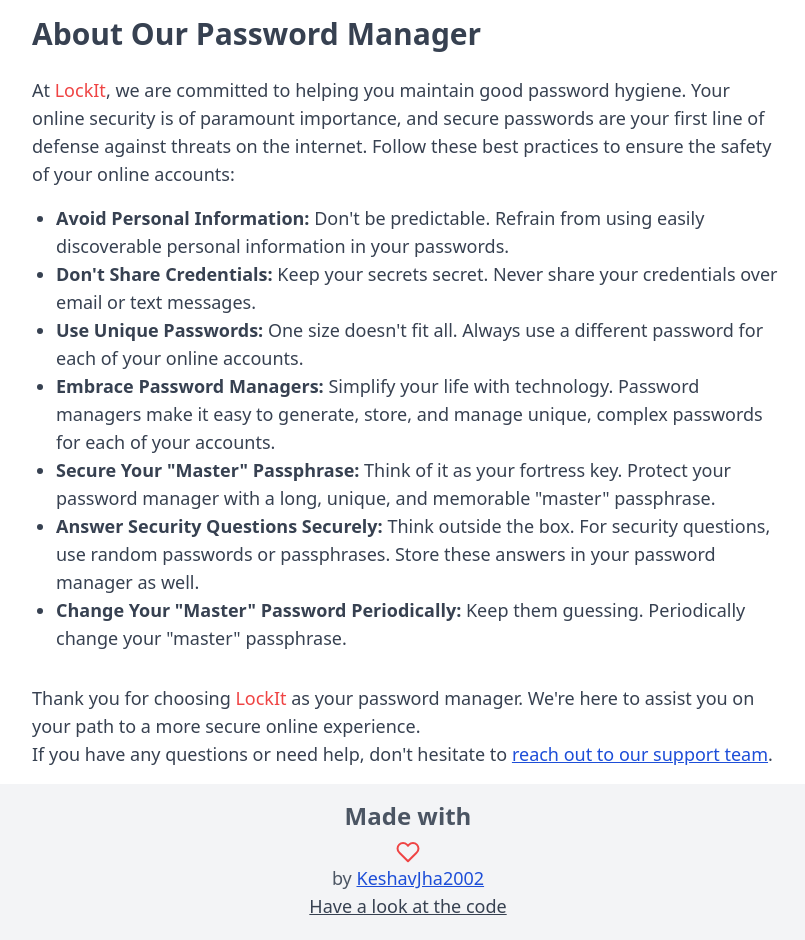
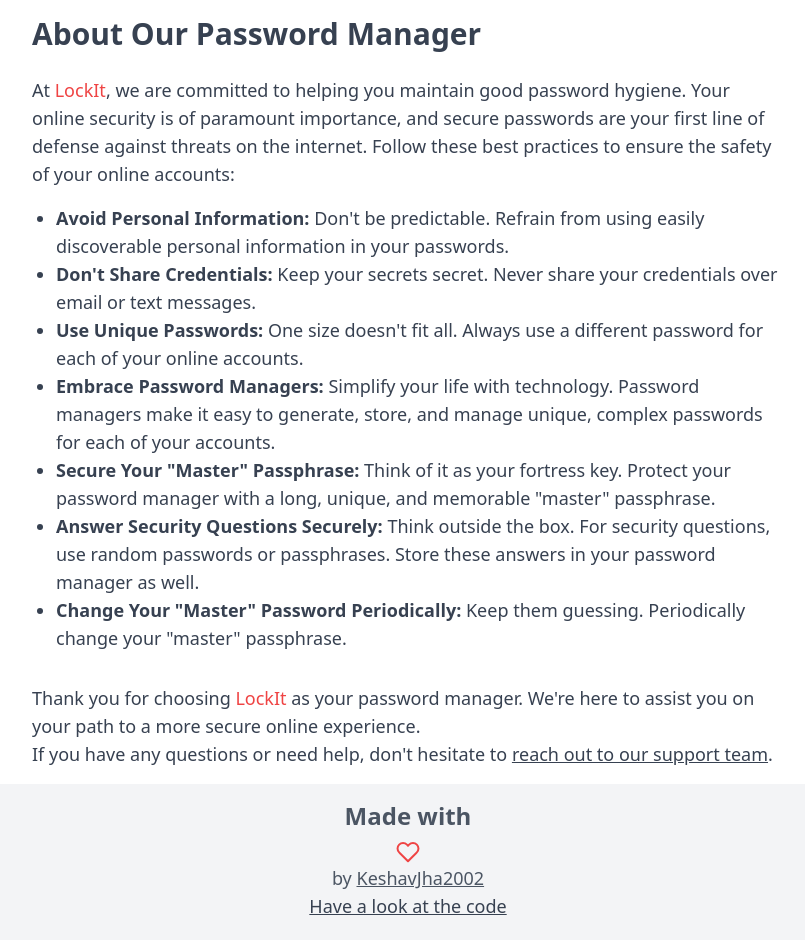
Before and after one commit to KeshavJha2002/lockit, a React (Vite) app: page / in a window 1280 px wide. Shown: the whole page, without its empty margins (232-1037 px from the left). Built offline with nearby package versions, Linux system fonts and the light colour scheme.

Commit message:
updated taliwind config file

```diff
--- a/tailwind.config.js
+++ b/tailwind.config.js
@@ -5,7 +5,19 @@
         "./src/**/*.{js,ts,jsx,tsx}",
     ],
     theme: {
-        extend: {},
+        extend: {
+            colors: {
+                offWhite: 'hsl(0, 0%, 94%)',
+                offBlack: 'hsl(0, 0%, 13%)',
+                tomato: 'hsl(9, 100%, 70%)',
+                blue: 'hsl(195, 100%, 50%)',
+                green: 'hsl(150, 100%, 50%)',
+                fuchsia: 'hsl(300, 100%, 65%)',
+                paleYellow: 'hsl(60, 100%, 75%)',
+                lightGray: 'hsl(0, 0%, 85%)',
+                darkGray: 'hsl(0, 0%, 20%)',
+            }
+        },
     },
     plugins: [],
 }
```
